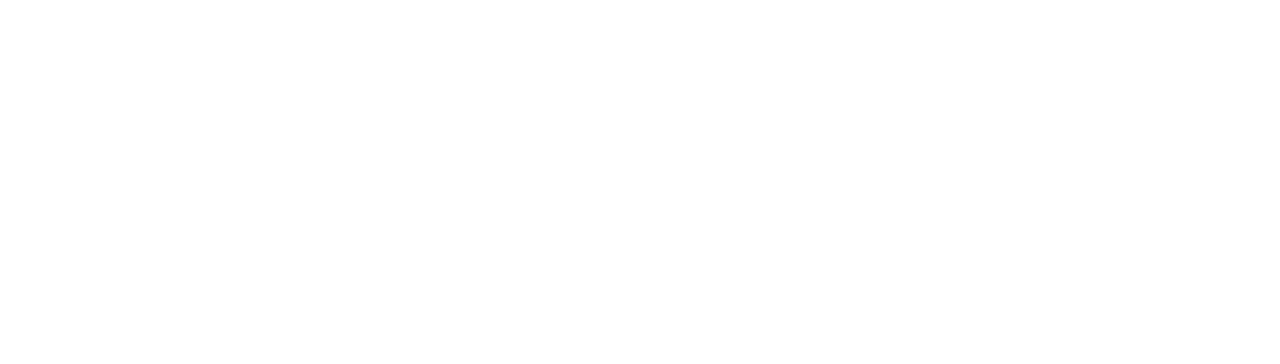
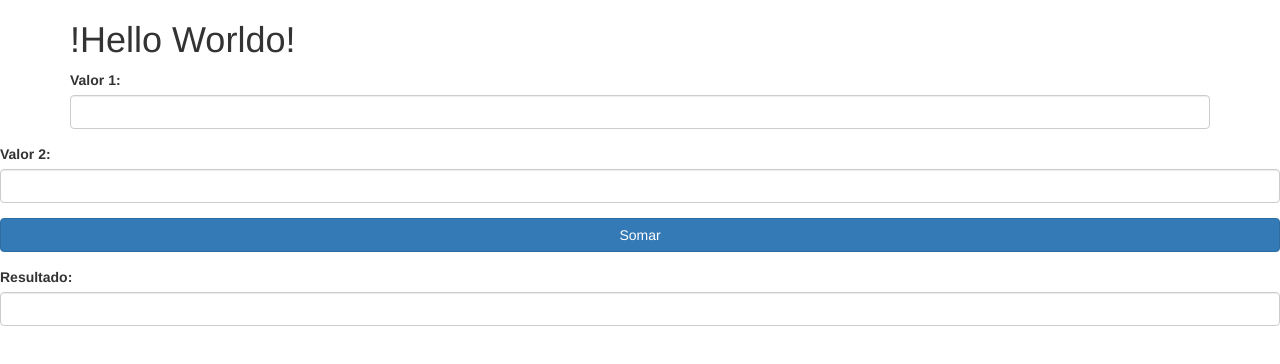
Before and after one commit to Ldm2003/PrimeiroProjeto-Mobile, a website: page www/index.html in a window 1280 px wide. Drawn offline with Linux system fonts and the light colour scheme.

Commit message:
Um layout simples com 3 inputs e 1 botão

```diff
--- a/www/index.html
+++ b/www/index.html
@@ -16,10 +16,46 @@
 
 <body>
 
+<div class="container">
+  <div class="row">
+    <div class="col-xs-12">
 
-
-
-
+       <h1> !Hello Worldo! </h1>
+      </div>
+      </div>
+      <div class="row">
+        <div class="col-xs-12">
+          <div class="form-group">
+            <label for="">Valor 1:</label>
+            <input type="text" class="form-control" id="valor1">
+              </div>
+        </div>
+      </div>
+</div>
+<div class="row">
+        <div class="col-xs-12">
+          <div class="form-group">
+            <label for="">Valor 2:</label>
+            <input type="text" class="form-control" id="valor2">
+ </div>
+        </div>
+      </div>
+</div>
+ <div class="row">
+        <div class="col-xs-12">
+          <div class="form-group">
+<button class="btn btn-primary btn-block">Somar</button>
+          </div>
+        </div>
+ </div>
+  <div class="row">
+        <div class="col-xs-12">
+          <div class="form-group">
+            <label for="">Resultado:</label>
+            <input type="text" class="form-control id="resultado readonly">
+          </div>
+        </div>
+        </div>
 
 </body>
 
```
